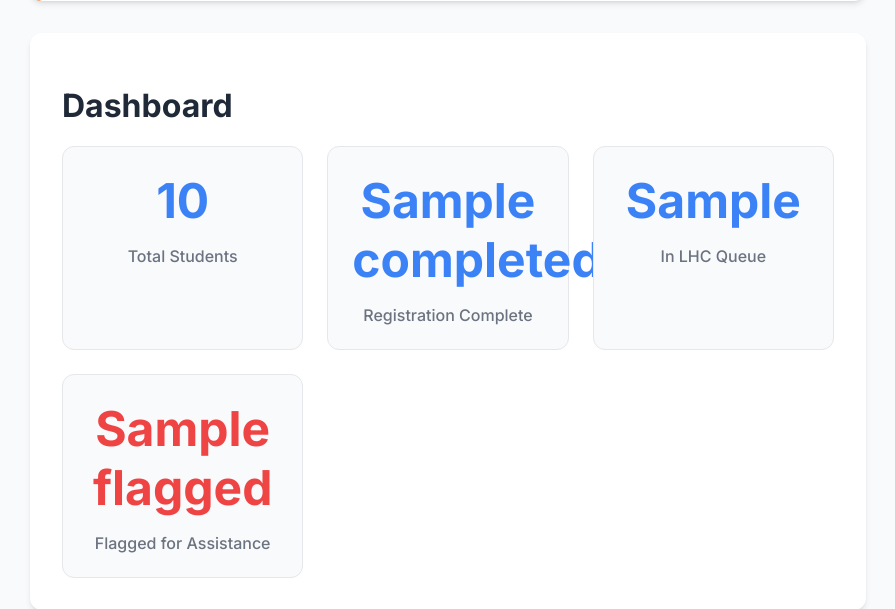
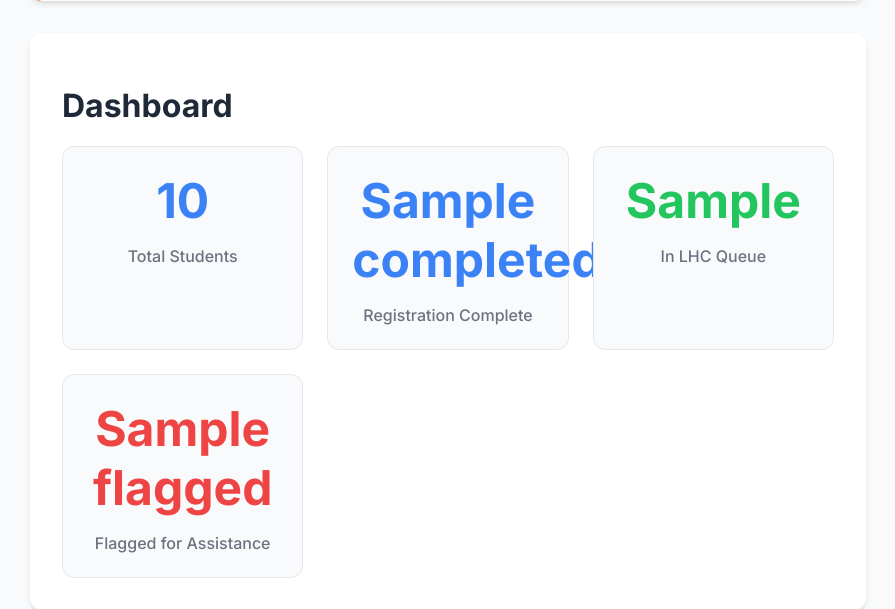
Before and after one commit to Gaurav-s-Project/UDAANHub, a Flask app: template templates/index.html in a window 1280 px wide. Shown: the part 463-1072 px from the top of the page, without its empty margins (192-1087 px from the left). Run offline with Flask 3, Linux system fonts and the light colour scheme; the visitor is signed in with stand-in values (Sample User, id 1); the template is opened without the code that fills it: most values are stand-ins (such as "Sample title", 1, 10 or a date in 2020).

Commit message:
Update index.html

```diff
--- a/templates/index.html
+++ b/templates/index.html
@@ -88,10 +88,12 @@
                         <h2>{{ dashboard_stats.completed }}</h2>
                         <p>Registration Complete</p>
                     </div>
-                    <div class="stat-box">
-                        <h2>{{ dashboard_stats.in_lhc_queue }}</h2>
-                        <p>In LHC Queue</p>
-                    </div>
+                     <!-- UPDATED: This is the new dynamic, color-coded LHC queue box -->
+                    <a href="{{ url_for('lhc_queue') }}"
+                           class="stat-box lhc-queue {% if dashboard_stats.in_lhc_queue >= 30 %}lhc-danger{% else %}lhc-safe{% endif %}">
+                            <h2>{{ dashboard_stats.in_lhc_queue }}</h2>
+                            <p>In LHC Queue</p>
+                    </a>
                     <a href="{{ url_for('flagged_students') }}" class="stat-box flagged">
                         <h2>{{ dashboard_stats.flagged }}</h2>
                         <p>Flagged for Assistance</p>
```
